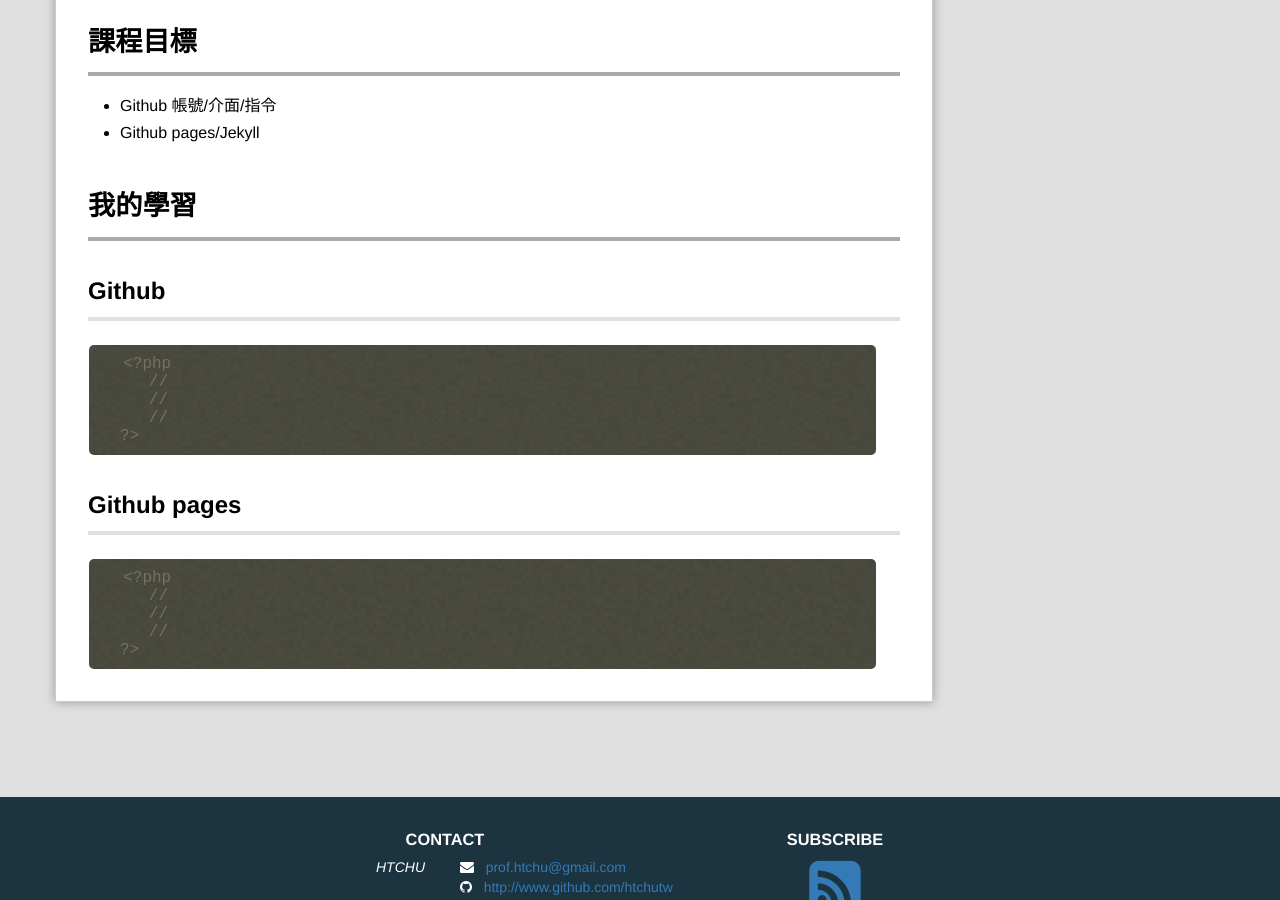
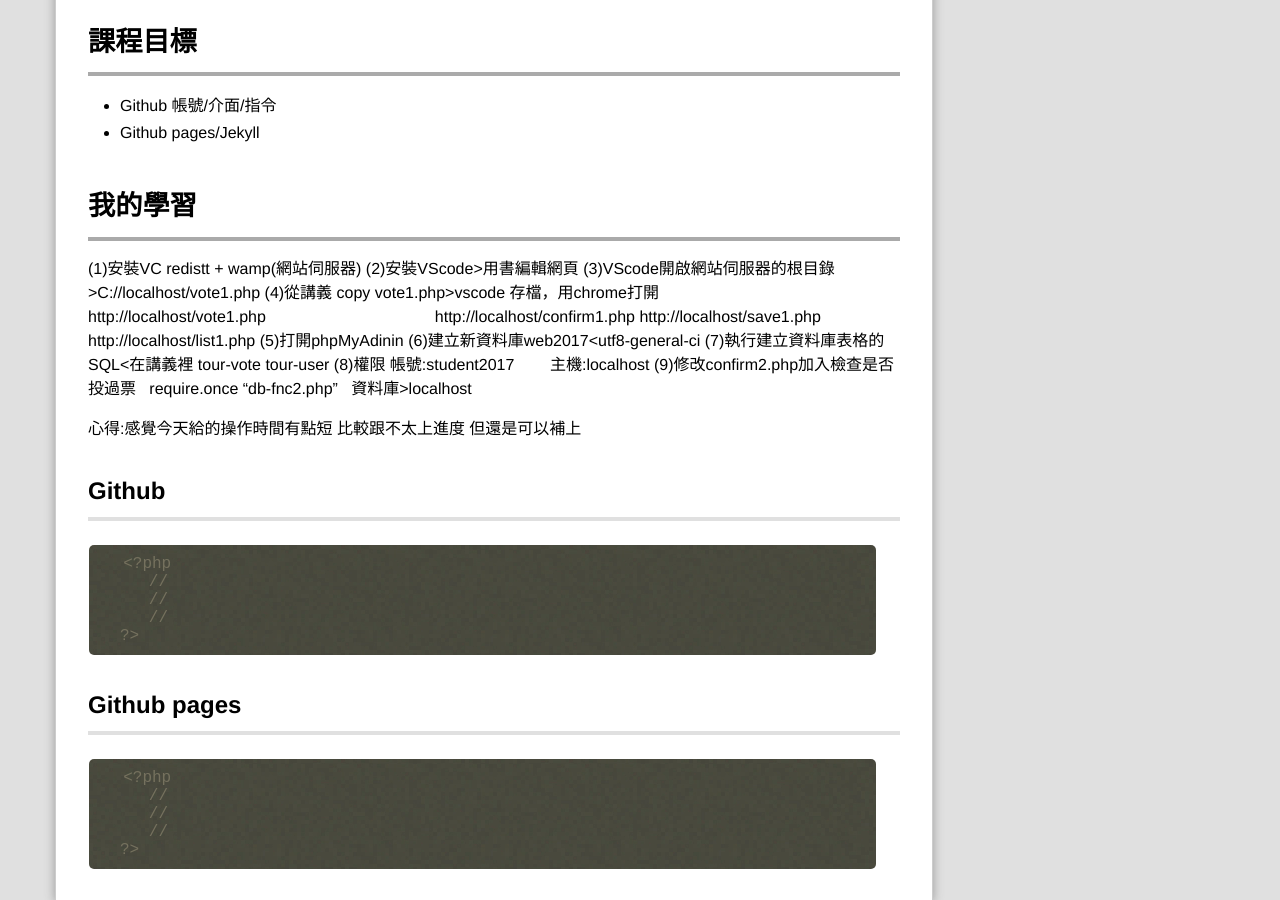
Before and after one commit to one21two/webcourse, a Jekyll site: the page built from _posts/2017-11-01-Class7.md, in a window 1280 px wide and 900 px high, scrolled down 503 px. Built offline with Jekyll 4.4.1, drawn with Linux system fonts in a browser that asks for light colours; Markdown is read by kramdown in place of the engine named in the settings; comment, search, counter and statistics services are not loaded.

Commit message:
Update 2017-11-01-Class7.md

```diff
--- a/_posts/2017-11-01-Class7.md
+++ b/_posts/2017-11-01-Class7.md
@@ -14,6 +14,24 @@ github帳號及使用github做blog。。
 - Github pages/Jekyll
 
 # 我的學習
+(1)安裝VC redistt + wamp(網站伺服器)
+(2)安裝VScode>用書編輯網頁
+(3)VScode開啟網站伺服器的根目錄>C://localhost/vote1.php
+(4)從講義 copy vote1.php>vscode 存檔，用chrome打開
+                                     http://localhost/vote1.php
+                                      http://localhost/confirm1.php
+                                       http://localhost/save1.php
+                                        http://localhost/list1.php
+(5)打開phpMyAdinin
+(6)建立新資料庫web2017<utf8-general-ci
+(7)執行建立資料庫表格的SQL<在講義裡 tour-vote  tour-user
+(8)權限 帳號:student2017
+        主機:localhost
+(9)修改confirm2.php加入檢查是否投過票
+   require.once "db-fnc2.php"
+   資料庫>localhost
+
+心得:感覺今天給的操作時間有點短 比較跟不太上進度 但還是可以補上
 
 ##Github
 
```
